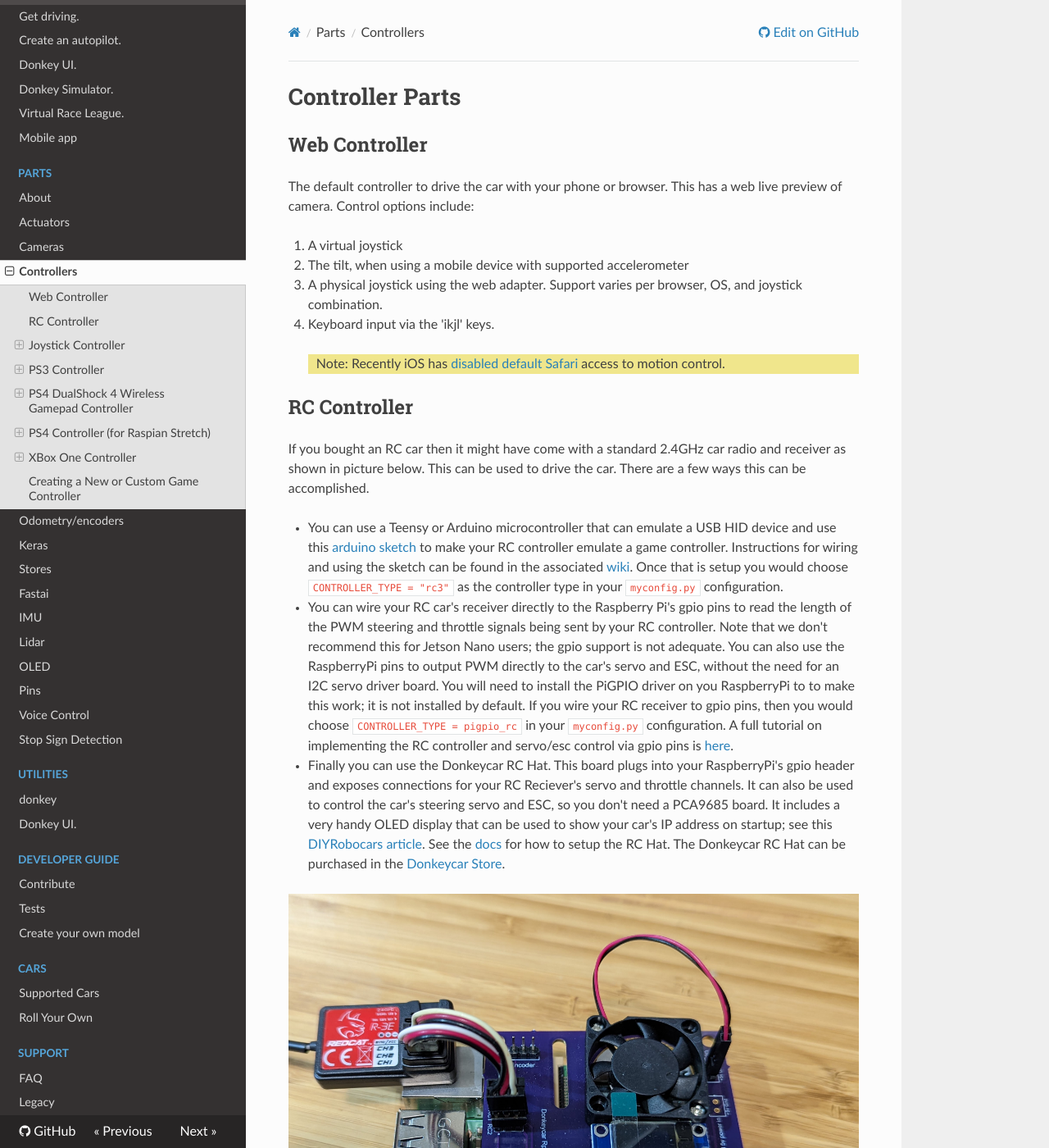
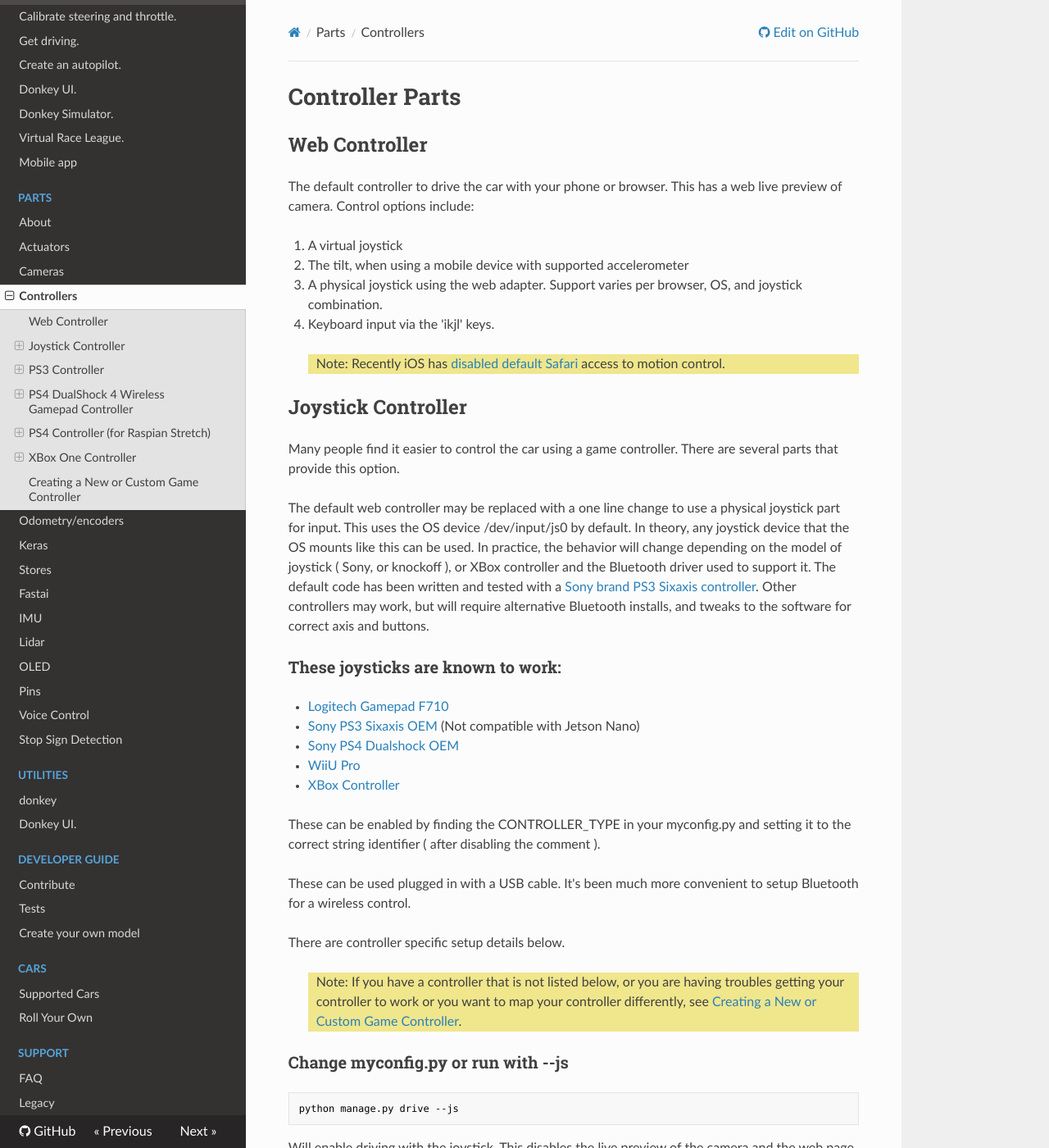
Before and after one commit to autorope/donkeydocs, an MkDocs documentation site: the page built from docs/parts/controllers.md, in a window 1280 px wide and 1400 px high. Shown: the whole window at 82% size. Built offline with MkDocs 1.6.1, drawn with Linux system fonts in a browser that asks for light colours; nearby versions of some CDN libraries.

Commit message:
Removed mention of RC hat pending re-release
It was broken with Bookworm

```diff
--- a/docs/parts/controllers.md
+++ b/docs/parts/controllers.md
@@ -11,16 +11,6 @@ The default controller to drive the car with your phone or browser. This has a w
 
 > Note: Recently iOS has [disabled default Safari](https://www.macrumors.com/2019/02/04/ios-12-2-safari-motion-orientation-access-toggle/) access to motion control.
 
-## RC Controller
-If you bought an RC car then it might have come with a standard 2.4GHz car radio and receiver as shown in picture below. This can be used to drive the car. There are a few ways this can be accomplished.
-
-* You can use a Teensy or Arduino microcontroller that can emulate a USB HID device and use this [arduino sketch](https://github.com/n6wxd/wireless-rc-adapter) to make your RC controller emulate a game controller.  Instructions for wiring and using the sketch can be found in the associated [wiki](https://github.com/wireless-rc-adapter/wireless-rc-adapter/wiki).  Once that is setup you would choose `CONTROLLER_TYPE = "rc3"` as the controller type in your `myconfig.py` configuration.
-
-* You can wire your RC car's receiver directly to the Raspberry Pi's gpio pins to read the length of the PWM steering and throttle signals being sent by your RC controller.  Note that we don't recommend this for Jetson Nano users; the gpio support is not adequate. You can also use the RaspberryPi pins to output PWM directly to the car's servo and ESC, without the need for an I2C servo driver board. You will need to install the PiGPIO driver on you RaspberryPi to to make this work; it is not installed by default.   If you wire your RC receiver to gpio pins, then you would choose `CONTROLLER_TYPE = pigpio_rc` in your `myconfig.py` configuration. A full tutorial on implementing the RC controller and servo/esc control via gpio pins is [here](rc.md).
-
-* Finally you can use the Donkeycar RC Hat.  This board plugs into your RaspberryPi's gpio header and exposes connections for your RC Reciever's servo and throttle channels.  It can also be used to control the car's steering servo and ESC, so you don't need a PCA9685 board.  It includes a very handy OLED display that can be used to show your car's IP address on startup; see this [DIYRobocars article](https://diyrobocars.com/2021/12/29/show-your-raspberrypi-ip-address-on-startup-with-an-oled/).  See the [docs](rc_hat.md) for how to setup the RC Hat.  The Donkeycar RC Hat can be purchased in the [Donkeycar Store](https://store.donkeycar.com/collections/accessories/products/donkey-car-rc-hat).
-
-![RC Hat for RaspberryPi](../assets/rc_hat.jpg "The Donkey RC Hat for RaspberryPi")
 
 ## Joystick Controller
 
```
